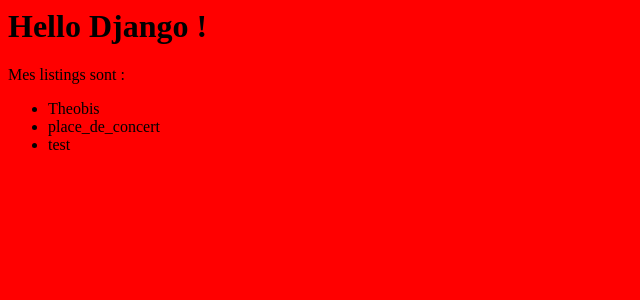
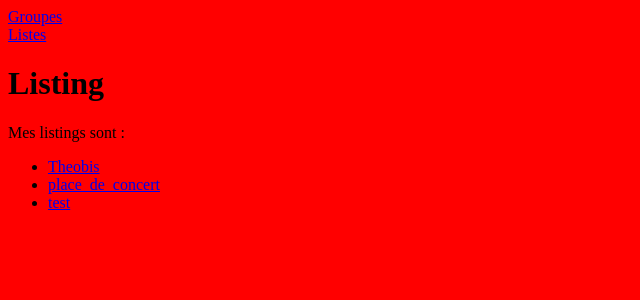
Before and after one commit to theogenix/OpenClassroomDjango, a Django app: page /listings/ in a window 1280 px wide. Shown: the top 300 px of the page, without its empty margins (0-640 px from the left). Run offline with Django 3.2, Linux system fonts and the light colour scheme; data comes from the database, SQL or seed files in the repository; both versions use the stored data as it was after the commit; parts of the project's set-up code (start-up, migrations or seed data) failed here and were passed over.

Commit message:
afficher détails web Band et Listing

```diff
--- a/merchex/listings/templates/listings/hello.html
+++ b/merchex/listings/templates/listings/band_list.html
@@ -2,13 +2,11 @@
 
 {% block content %}
 
-<h1>Hello Django !</h1>
-
-<p>Mes groupes préférés sont :</p>
+<h1>Groupes</h1>
 
 <ul>
   {% for band in bands %}
-  <li>{{ band.name }}</li>
+  <li><a href="{% url 'band-detail' band.id %}">{{ band.name }}</a></li>
   {% endfor %}
 </ul>
 
--- a/merchex/listings/templates/listings/base.html
+++ b/merchex/listings/templates/listings/base.html
@@ -5,6 +5,12 @@
     <link rel="stylesheet" href="{% static 'listings/styles.css' %}"/>
   </head>
   <body>
+    <nav>
+      <a href="{% url 'band-list' %}">Groupes</a>
+    </nav>
+    <nav>
+      <a href="{% url 'listing-list' %}">Listes</a>
+    </nav>
     {% block content %}{% endblock %}
   </body>
 </html>
--- a/merchex/listings/templates/listings/listings.html
+++ b/merchex/listings/templates/listings/listings.html
@@ -2,13 +2,13 @@
 
 {% block content %}
 
-<h1>Hello Django !</h1>
+<h1>Listing</h1>
 
 <p>Mes listings sont :</p>
 
 <ul>
-  {% for listing in listing %}
-  <li>{{ listing.name }}</li>
+  {% for listing in listings %}
+  <li><a href="{% url 'listing-detail' listing.id %}">{{ listing.name }}</a></li>
   {% endfor %}
 </ul>
 {% endblock %}
--- a/merchex/listings/views.py
+++ b/merchex/listings/views.py
@@ -3,19 +3,32 @@
 from django.shortcuts import render
 from listings.models import Band
 from listings.models import Listing
-def hello(request):
+
+def band_list(request):
     bands = Band.objects.all()
     return render(request,
-                  'listings/hello.html',
+                  'listings/band_list.html',
                   {'bands':bands})
+
+def band_detail(request, id):
+  band = Band.objects.get(id=id)
+  return render(request,
+          'listings/band_detail.html',
+          {'band': band})
 
 def about(request):
     return render(request,'listings/about.html')
 
 def listings(request):
-    listing=Listing.objects.all()
+    listings=Listing.objects.all()
     return render(request,
                   'listings/listings.html',
+                  {'listings':listings})
+
+def listings_detail(request,id):
+    listing=Listing.objects.get(id=id)
+    return render(request,
+                  'listings/listings_detail.html',
                   {'listing':listing})
 
 
--- a/merchex/merchex/urls.py
+++ b/merchex/merchex/urls.py
@@ -19,9 +19,12 @@
 
 urlpatterns = [
     path('admin/', admin.site.urls),
-    path('hello/',views.hello),
+    path('bands/',views.band_list,name='band-list'),
+    path('bands/<int:id>/',views.band_detail, name='band-detail'),
     path('about-us/',views.about),
-    path('listings/', views.listings),
+    path('listings/', views.listings,name='listing-list'),
+    path('listings/<int:id>/',views.listings_detail,name='listing-detail'),
     path('contact-us/',views.contactUs),
 
+
 ]
```
Also changed, not shown: merchex/listings/templates/listings/band_detail.html (added, +20 -0 lines), merchex/listings/templates/listings/listings_detail.html (added, +19 -0 lines), merchex/db.sqlite3, merchex/listings/migrations/0022_band_like_new.py (added), merchex/listings/migrations/0023_remove_band_like_new.py (added).
